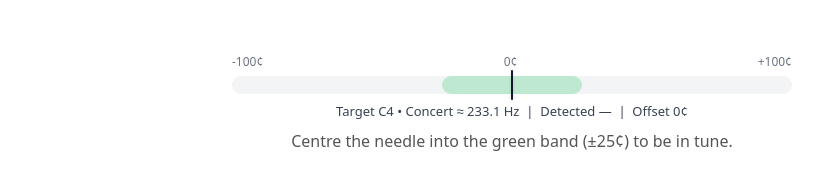
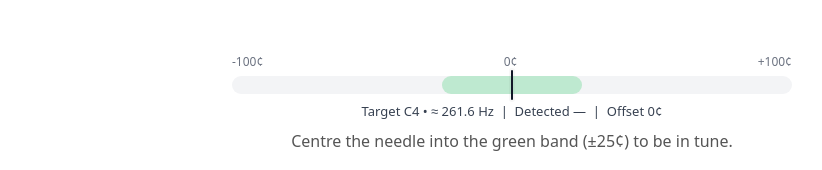
Before and after one commit to murry-galaxy/Euph-coach2, a React (Vite) app: page /pitch in a window 1280 px wide. Shown: the part 362-532 px from the top of the page, without its empty margins (128-950 px from the left). Built offline with nearby package versions, Linux system fonts and the light colour scheme.

Commit message:
fix slider issue

```diff
--- a/src/pages/PitchCoach.jsx
+++ b/src/pages/PitchCoach.jsx
@@ -1,3 +1,4 @@
+// src/pages/PitchCoach.jsx
 import React, { useMemo, useRef, useState, useEffect } from "react";
 import StaffNote from "../StaffNote.jsx";
 
@@ -21,7 +22,7 @@ export default function PitchCoach() {
   const [listening, setListening] = useState(false);
   const [feedback, setFeedback] = useState("Press Start Listening, then centre the meter.");
 
-  const [currentNote, setCurrentNote] = useState("C4"); // written
+  const [currentNote, setCurrentNote] = useState("C4"); // written (no transposition anywhere)
   const NOTE_NAMES = ["C","C#","D","D#","E","F","F#","G","G#","A","A#","B"];
 
   // Flashcards pool: C4..B4
@@ -73,7 +74,7 @@ export default function PitchCoach() {
     setFeedback(`Scale: ${selectedTonic} — degree ${idx + 1}/${seq.length}`);
   }
 
-  // Pitch detection against TARGET
+  // -------- Pitch detection (NO TRANSPOSITION) ----------
   const audioCtxRef = useRef(null);
   const analyserRef = useRef(null);
   const bufferRef = useRef(null);
@@ -82,40 +83,40 @@ export default function PitchCoach() {
   const [liveCents, setLiveCents] = useState(0);
   const [detFreq, setDetFreq] = useState(null);
 
-  function freqToMidi(freq){
-    const A4 = 440;
-    return Math.round(12 * Math.log2(freq / A4)) + 69;
+  function midiToFreq(midi){
+    // A4=440Hz
+    return 440 * Math.pow(2, (midi - 69) / 12);
   }
-  function midiToFreq(midi){
-    const A4 = 440;
-    return A4 * Math.pow(2, (midi - 69) / 12);
-  }
-  function centsFromTarget(freqDetected, targetConcertMidi){
-    const targetFreq = midiToFreq(targetConcertMidi);
+  function centsFromTarget(freqDetected, targetMidi){
+    const targetFreq = midiToFreq(targetMidi);
     return Math.round(1200 * Math.log2(freqDetected / targetFreq));
   }
+
   function autoCorrelate(buf, sr){
+    // Basic ACF; returns frequency in Hz or -1 if no stable pitch
     let SIZE = buf.length, rms = 0;
     for (let i=0;i<SIZE;i++) rms += buf[i]*buf[i];
     rms = Math.sqrt(rms/SIZE);
-    if (rms < 0.008) return -1;
+    if (rms < 0.008) return -1; // too quiet / noise floor
     const c = new Float32Array(SIZE);
     for (let i=0;i<SIZE;i++){ let sum=0; for(let j=0;j<SIZE-i;j++){ sum += buf[j]*buf[j+i]; } c[i]=sum; }
-    let d=0; while (c[d] > c[d+1]) d++;
+    let d=0; while (d+1 < SIZE && c[d] > c[d+1]) d++;
     let maxval=-1, maxpos=-1;
     for (let i=d;i<SIZE;i++){ if (c[i] > maxval){ maxval = c[i]; maxpos = i; } }
     const T0 = maxpos;
     return T0 <= 0 ? -1 : sr / T0;
   }
 
+  // Parse "C#4" → written MIDI index (used as the *target* without any transposition)
   function targetWrittenMidi(noteStr){
     const m = noteStr.match(/^([A-G](?:#|b)?)(\d)$/);
-    if (!m) return 60;
+    if (!m) return 60; // default C4
+    const [_, raw, octStr] = m;
     const FLAT_TO_SHARP = { Ab:"G#", Bb:"A#", Db:"C#", Eb:"D#", Gb:"F#" };
-    const sharp = m[1].includes("b") ? (FLAT_TO_SHARP[m[1]] || m[1]) : m[1];
-    const idx = NOTE_NAMES.indexOf(sharp);
-    const oct = Number(m[2]);
-    return (oct + 1) * 12 + idx; // written MIDI
+    const name = raw.includes("b") ? (FLAT_TO_SHARP[raw] || raw) : raw;
+    const oct = Number(octStr);
+    const idx = NOTE_NAMES.indexOf(name);
+    return (oct + 1) * 12 + idx;
   }
 
   async function startListening(){
@@ -127,29 +128,35 @@ export default function PitchCoach() {
       const analyser = ctx.createAnalyser(); analyser.fftSize = 2048; analyserRef.current = analyser;
       const src = ctx.createMediaStreamSource(stream); src.connect(analyser);
       bufferRef.current = new Float32Array(analyser.fftSize);
-      setListening(true); loop();
-    }catch(e){ console.error(e); setFeedback("Microphone permission denied."); }
+      setListening(true);
+      rafRef.current = requestAnimationFrame(loop);
+    }catch(e){ console.error(e); setFeedback("Microphone permission denied or unavailable."); }
   }
   function stopListening(){
     if (rafRef.current) cancelAnimationFrame(rafRef.current);
+    rafRef.current = null;
     setListening(false);
   }
 
   function loop(){
-    const analyser = analyserRef.current, buf = bufferRef.current, sr = audioCtxRef.current?.sampleRate || 44100;
-    if (!analyser || !buf) return;
+    if (!listening) return;
+    const analyser = analyserRef.current, buf = bufferRef.current, ctx = audioCtxRef.current;
+    if (!analyser || !buf || !ctx) return;
     analyser.getFloatTimeDomainData(buf);
-    const freq = autoCorrelate(buf, sr);
+    const freq = autoCorrelate(buf, ctx.sampleRate || 44100);
     if (freq > 0 && freq < 1500) {
       setDetFreq(freq);
-      const targetWMidi = targetWrittenMidi(currentNote);
-      const targetConcertMidi = targetWMidi - 2; // written → concert
-      setLiveCents(centsFromTarget(freq, targetConcertMidi));
+      const targetMidi = targetWrittenMidi(currentNote);           // NO transposition
+      const cents = centsFromTarget(freq, targetMidi);             // cents vs written target
+      setLiveCents(Math.max(-100, Math.min(100, cents)));          // clamp for display
     }
     rafRef.current = requestAnimationFrame(loop);
   }
 
-  useEffect(() => () => { stopListening(); audioCtxRef.current?.close?.(); }, []);
+  useEffect(() => () => {
+    stopListening();
+    audioCtxRef.current?.close?.();
+  }, []);
 
   // Popup state
   const [showResult, setShowResult] = useState(false);
@@ -172,12 +179,13 @@ export default function PitchCoach() {
   const btnPrimary = { ...btn, background:"#2563eb", color:"white", border:"none" };
   const btnSuccess = { ...btn, background:"#16a34a", color:"white", border:"none" };
 
+  // Meter UI
   const clamped = Math.max(-100, Math.min(100, liveCents || 0));
   const pct = (clamped + 100) / 200 * 100;
 
+  // Target freq (written, no transpose) for display
   const targetWMidi = targetWrittenMidi(currentNote);
-  const targetConcertMidi = targetWMidi - 2;
-  const targetHz = Math.round((440 * Math.pow(2, (targetConcertMidi - 69) / 12)) * 10) / 10;
+  const targetHz = Math.round(midiToFreq(targetWMidi) * 10) / 10;
 
   return (
     <div>
@@ -212,16 +220,27 @@ export default function PitchCoach() {
           <span>-100¢</span><span>0¢</span><span>+100¢</span>
         </div>
         <div style={{ position:"relative", height:18, background:"#f3f4f6", borderRadius:999 }}>
-          <div style={{ position:"absolute", left:"37.5%", width:"25%", top:0, bottom:0, background:"rgba(34,197,94,0.25)", borderRadius:999 }}/>
-          <div style={{ position:"absolute", left:`calc(${pct}% - 1px)`, top:-6, bottom:-6, width:2, background:"#111827", borderRadius:2, boxShadow:"0 0 0 2px rgba(0,0,0,0.03)" }}/>
+          {/* Green zone (±25¢) */}
+          <div style={{
+            position:"absolute", left:"37.5%", width:"25%", top:0, bottom:0,
+            background:"rgba(34,197,94,0.25)", borderRadius:999
+          }}/>
+          {/* Needle */}
+          <div style={{
+            position:"absolute", left:`calc(${pct}% - 1px)`, top:-6, bottom:-6, width:2,
+            background:"#111827", borderRadius:2, boxShadow:"0 0 0 2px rgba(0,0,0,0.03)",
+            transition: "left 60ms linear"
+          }}/>
         </div>
       </div>
 
       <div style={{ textAlign:"center", fontSize:13, color:"#374151", marginTop:8 }}>
-        Target {currentNote} • Concert ≈ {targetHz} Hz &nbsp;|&nbsp; Detected {detFreq ? `${detFreq.toFixed(1)} Hz` : "—"} &nbsp;|&nbsp; Offset {liveCents>0?"+":""}{liveCents ?? 0}¢
+        Target {currentNote} • ≈ {targetHz} Hz &nbsp;|&nbsp; Detected {detFreq ? `${detFreq.toFixed(1)} Hz` : "—"} &nbsp;|&nbsp; Offset {liveCents>0?"+":""}{liveCents ?? 0}¢
       </div>
 
-      <p style={{ textAlign:"center", marginTop:10, color:"#555" }}>Centre the needle into the green band (±25¢) to be in tune.</p>
+      <p style={{ textAlign:"center", marginTop:10, color:"#555" }}>
+        Centre the needle into the green band (±25¢) to be in tune.
+      </p>
 
       <ResultPopup visible={showResult} ok={resultOK} text={resultText} />
     </div>
```
